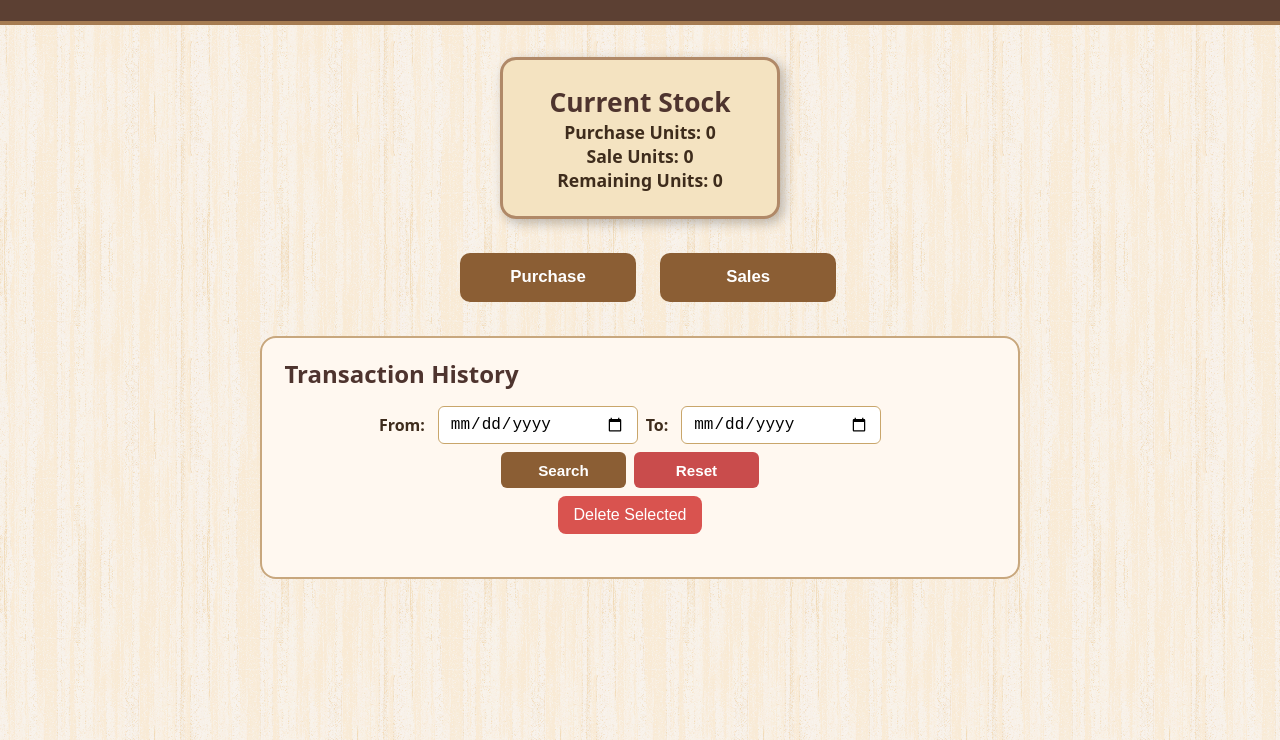
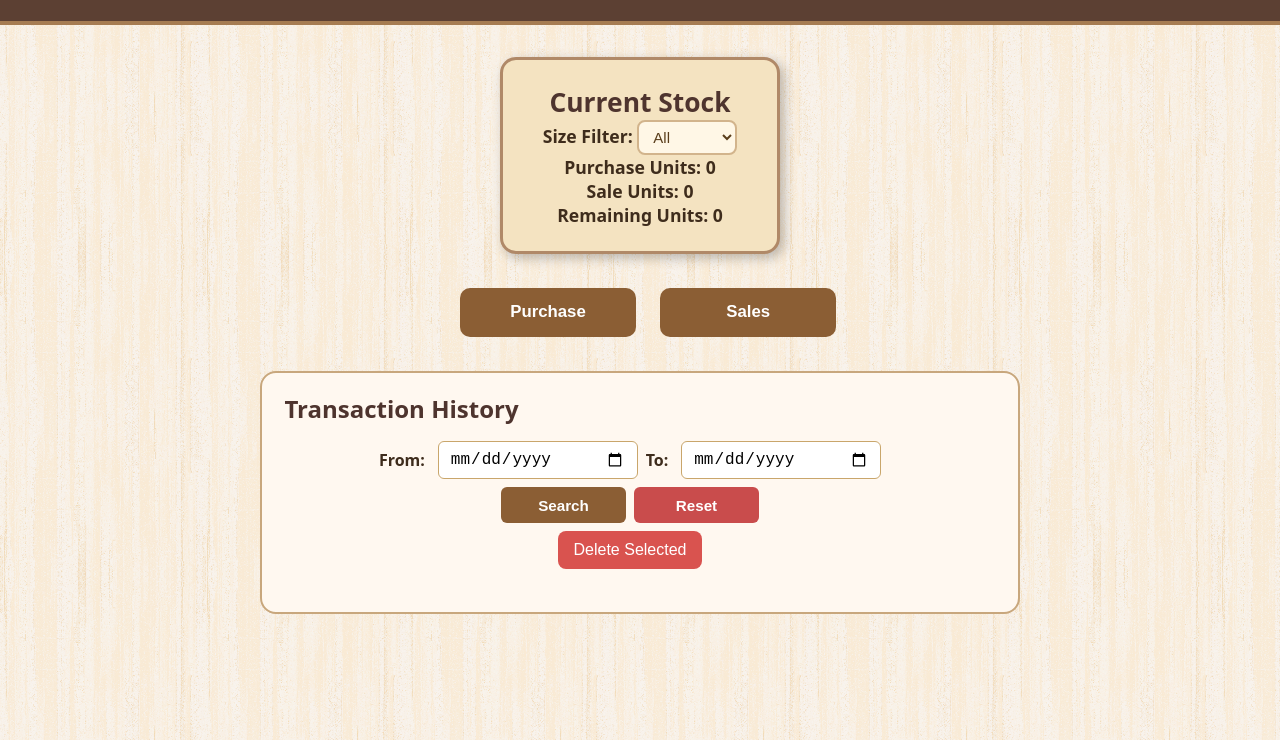
Before and after one commit to mddanish222/KR-Timber, a plain HTML site: page playwood.html in a window 1280 px wide. Shown: the part 60-800 px from the top of the page. Drawn offline with Linux system fonts and the light colour scheme.

Commit message:
Implement size filter in current stock section
Added size filter to current stock section.

```diff
--- a/playwood.html
+++ b/playwood.html
@@ -17,6 +17,17 @@
     <!-- Current Stock -->
      <section class="stock-card">
   <h2>Current Stock</h2>
+
+  <label>
+    <span>Size Filter:</span>
+    <select id="sizeFilter">
+      <option value="all">All</option>
+      <option value="½ Feet">½ Feet</option>
+      <option value="1 Feet">1 Feet</option>
+      <option value="1½ Feet">1½ Feet</option>
+    </select>
+  </label>
+
   <p id="purchaseUnits">Purchase Units: 0</p>
   <p id="saleUnits">Sale Units: 0</p>
   <p id="remainingUnits">Remaining Units: 0</p>
```
